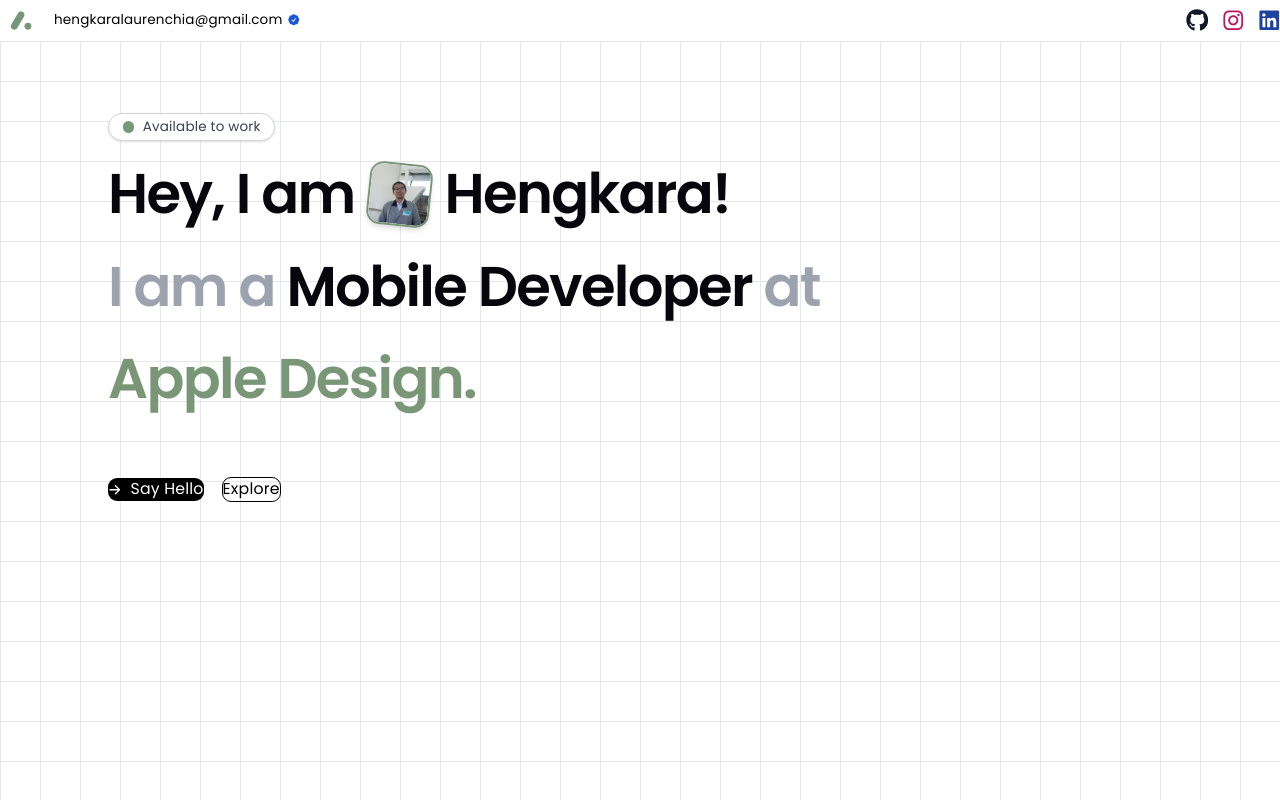
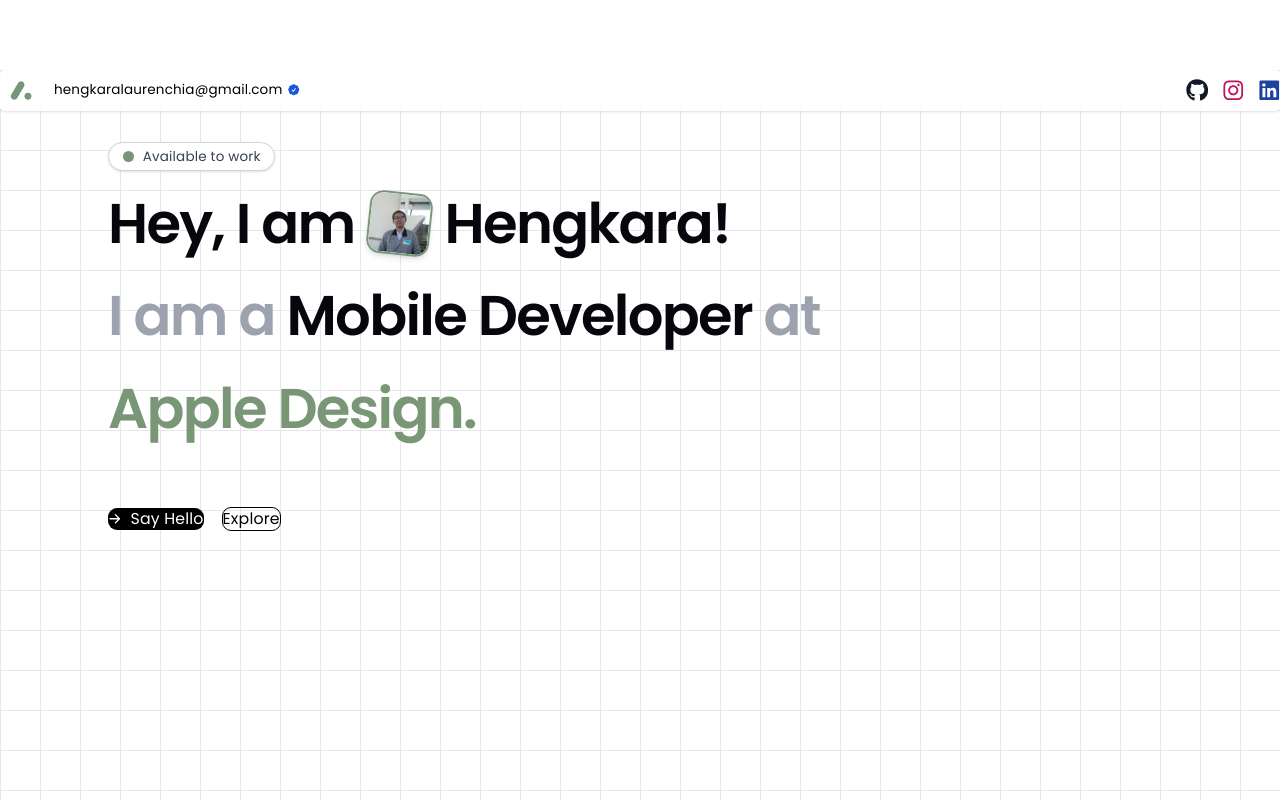
Before and after one commit to hengkaralaurenchia/personal-website, a React (Vite) app: page / in a window 1280 px wide. Shown: the top 800 px of the page. Built offline with nearby package versions, Linux system fonts and the light colour scheme.

Commit message:
add: github demo

```diff
--- a/src/components/NavbarComp.jsx
+++ b/src/components/NavbarComp.jsx
@@ -5,7 +5,11 @@
 
 export default function Component() {
   return (
-    <Navbar fluid rounded>
+    <Navbar
+      fluid
+      rounded
+      className="fixed top-0 left-0 w-full z-50 bg-white/90 backdrop-blur-md shadow-sm transition-all duration-300"
+    >
       <NavbarBrand href="#">
         <img src="/projects/logo.png" className="mr-3 h-6 sm:h-9" alt="Logo" />
         <span className="text-xs flex items-center gap-1 text-black">
@@ -13,19 +17,18 @@
           <HiCheckBadge className="text-blue-700" />
         </span>
       </NavbarBrand>
+
       <div className="flex gap-3 text-xl justify-end">
-            <a href="https://github.com/hengkaralaurenchia" target="_blank">
+        <a href="https://github.com/hengkaralaurenchia" target="_blank" rel="noopener noreferrer">
           <FaGithub className="cursor-pointer hover:scale-110 transition text-gray-900" />
         </a>
-            <a href="https://www.instagram.com/laurnchia/" target="_blank">
+        <a href="https://www.instagram.com/laurnchia/" target="_blank" rel="noopener noreferrer">
           <FaInstagram className="cursor-pointer hover:scale-110 transition text-pink-700" />
         </a>
-            <a href="https://www.linkedin.com/in/hengkaralaurenchia" target="_blank">
+        <a href="https://www.linkedin.com/in/hengkaralaurenchia" target="_blank" rel="noopener noreferrer">
           <FaLinkedin className="cursor-pointer hover:scale-110 transition text-blue-800" />
         </a>
       </div>
-        {/* <p className="text-xs pb-3 text-[#779776] font-semibold"># Available to work</p> */}
-
     </Navbar>
   );
 }
--- a/src/index.css
+++ b/src/index.css
@@ -3,6 +3,14 @@
 @source "../.flowbite-react/class-list.json";
 
 
+html {
+  scroll-behavior: smooth;
+  scroll-padding-top: 80px;
+}
+
+body {
+  padding-top: 70px;
+}
 
 body {
   font-family: 'Poppins', sans-serif;
```
Lines whose indentation alone changed are shown as unchanged.
